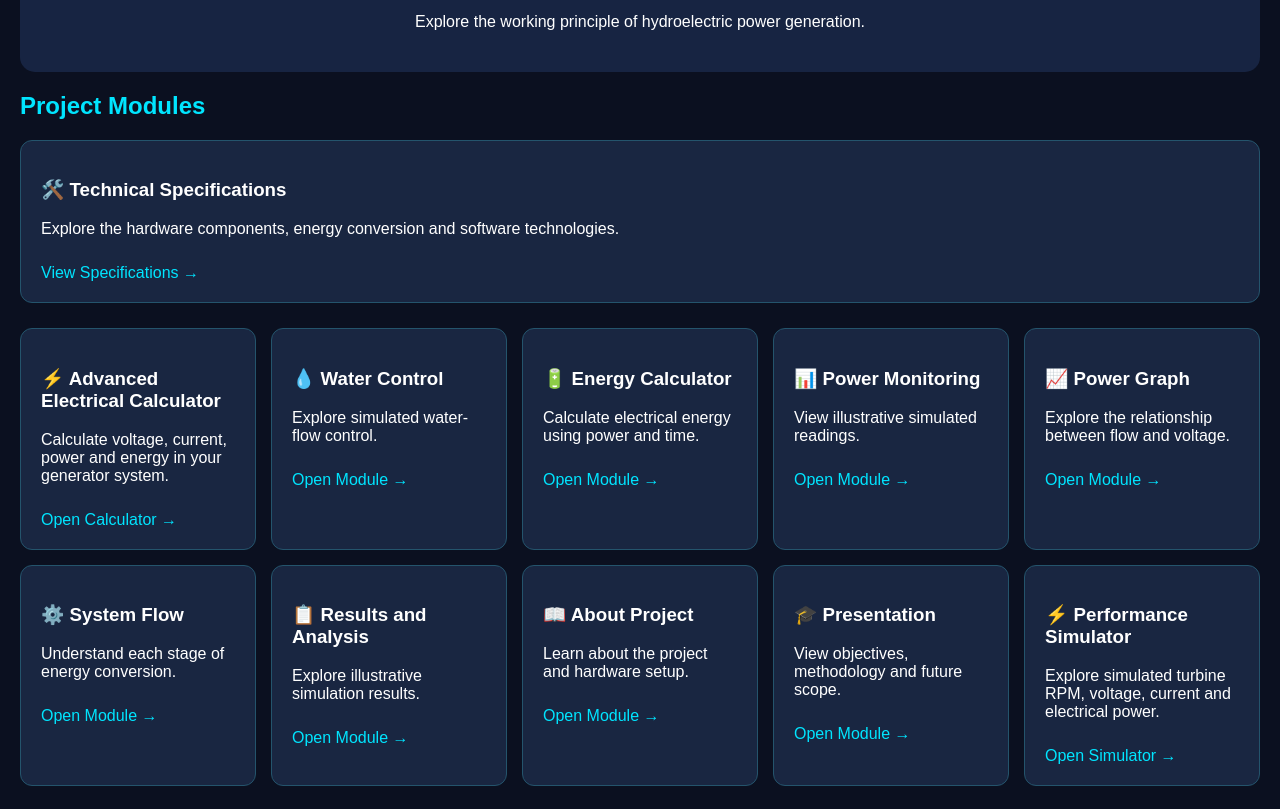
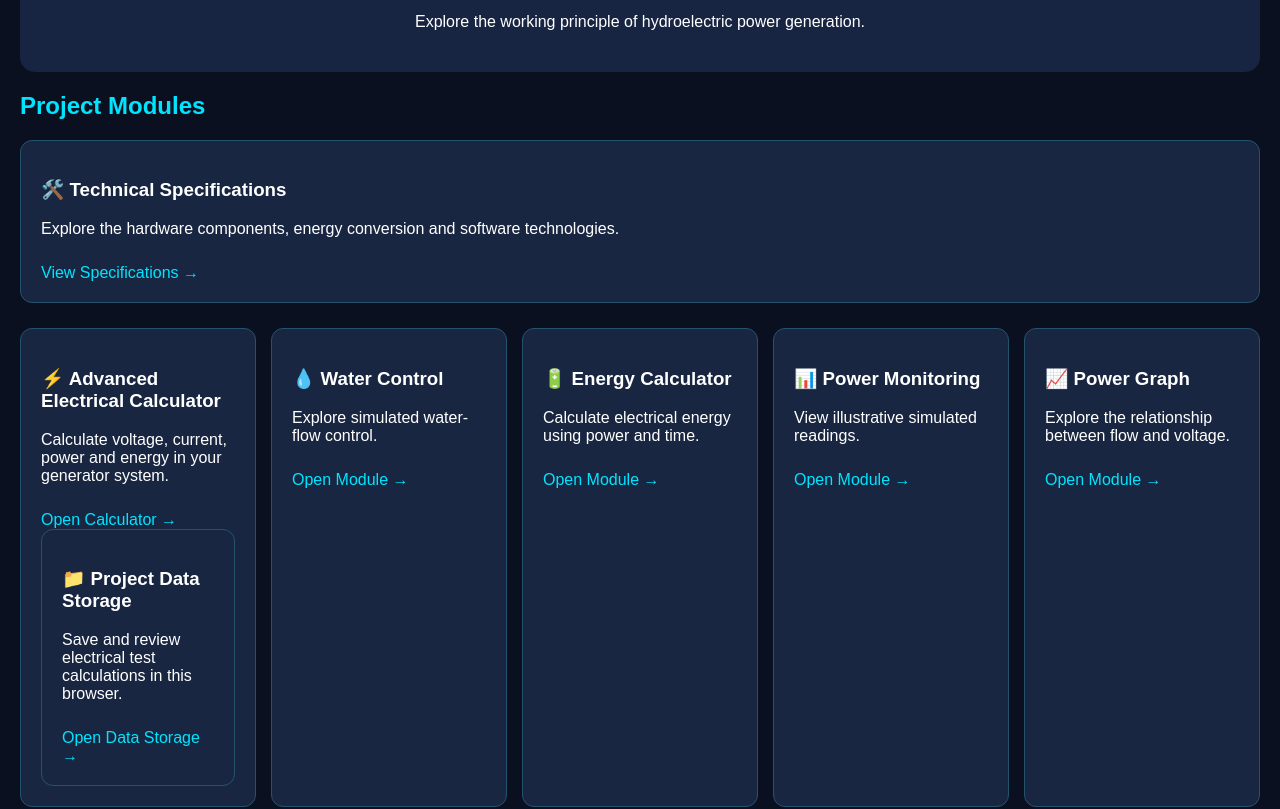
Before and after one commit to pragathish316/hydroelectric-power-generator, a plain HTML site: page dashboard.html in a window 1280 px wide. Shown: the part 147-956 px from the top of the page. Drawn offline with Linux system fonts and the light colour scheme.

Commit message:
Add Project Data Storage card to dashboard

```diff
--- a/dashboard.html
+++ b/dashboard.html
@@ -65,6 +65,11 @@ footer {
   <h3>⚡ Advanced Electrical Calculator</h3>
   <p>Calculate voltage, current, power and energy in your generator system.</p>
   <a href="advanced-calculator.html">Open Calculator →</a>
+    <div class="card">
+     <h3>📁 Project Data Storage</h3>
+     <p>Save and review electrical test calculations in this browser.</p>
+     <a href="data-storage.html">Open Data Storage →</a>
+    </div>
 </div>
 
   <div class="card">
```
